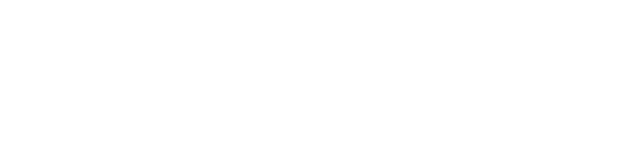
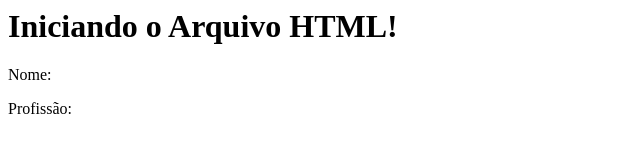
Before and after one commit to alecarlosjesus/exemplo-vj, a plain HTML site: page index.html in a window 1280 px wide. Shown: the whole page, without its empty margins (0-640 px from the left). Drawn offline with Linux system fonts and the light colour scheme.

Commit message:
Corrigido o problema do merge e adicionado código ao index.html

```diff
--- a/index.html
+++ b/index.html
@@ -1 +1,14 @@
 <!DOCTYPE>
+<html>
+  <head>
+    <meta charset="UTF-8">
+    <title>INDEX</title>
+  </head>
+  <body>
+    <h1>Iniciando o Arquivo HTML!</h1>
+    <div>
+      <p>Nome: </p>
+      <p>Profissão: </p>
+    </div>
+  </body>
+</html>
```
